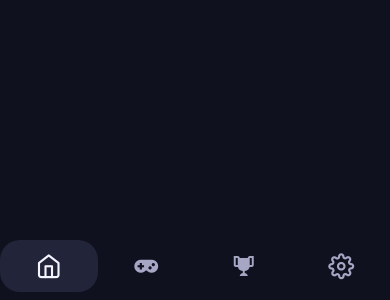
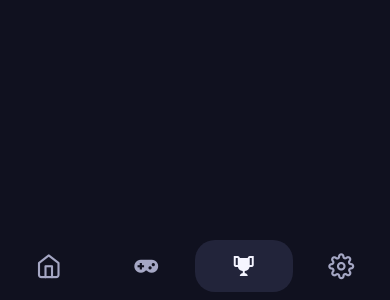
Before and after one commit to YanSilva22/GameBox, a React Native app: screen /ScoreScreen in a window 390 px wide. Shown: the part 544-844 px from the top of the page. Built offline with nearby package versions, Linux system fonts and the light colour scheme.

Commit message:
Updates Navigation component
- Enables buttons to navigate to screens registered in App.js.

```diff
--- a/src/components/NavigationBar.js
+++ b/src/components/NavigationBar.js
@@ -2,17 +2,25 @@ import { View, StyleSheet, Pressable } from 'react-native';
 import { Feather } from '@expo/vector-icons';
 import { theme } from '../constants/theme';
 import { MaterialCommunityIcons } from '@expo/vector-icons';
-import { useState } from 'react';
+import { useNavigation, useRoute } from '@react-navigation/native';
 
 const { colors, spacing, radius } = theme;
 
 
 export default function NavigationBar() {
-    const [activePage, setActivePage] = useState('Home');
+    const navigation = useNavigation();
+    const route = useRoute();
+
+    const activePage = {
+        HomeScreen: 'Home',
+        GameScreen: 'Game Modes',
+        ScoreScreen: 'Scoreboard',
+        SettingsScreen: 'Config',
+    }[route.name];
     return (
         <View style={styles.container}>
             <View style={styles.pages}>
-                <Pressable style={[styles.homeButton, activePage === 'Home' && styles.activeButton]} onPress={() => setActivePage('Home')}>
+                <Pressable style={[styles.homeButton, activePage === 'Home' && styles.activeButton]} onPress={() => navigation.navigate('HomeScreen')}>
                     <Feather
                         name="home"
                         size={26}
@@ -20,7 +28,7 @@ export default function NavigationBar() {
                     />
                 </Pressable>
 
-                <Pressable style={[styles.gameModesButton, activePage === 'Game Modes' && styles.activeButton]} onPress={() => setActivePage('Game Modes')}>
+                <Pressable style={[styles.gameModesButton, activePage === 'Game Modes' && styles.activeButton]} onPress={() => navigation.navigate('GameScreen')}>
                     <MaterialCommunityIcons
                         name="gamepad-variant"
                         size={26}
@@ -28,7 +36,7 @@ export default function NavigationBar() {
                     />
                 </Pressable>
 
-                <Pressable style={[styles.scoreboardButton, activePage === 'Scoreboard' && styles.activeButton]} onPress={() => setActivePage('Scoreboard')}>
+                <Pressable style={[styles.scoreboardButton, activePage === 'Scoreboard' && styles.activeButton]} onPress={() => navigation.navigate('ScoreScreen')}>
                     <MaterialCommunityIcons
                         name="trophy"
                         size={24}
@@ -36,7 +44,7 @@ export default function NavigationBar() {
                     />
                 </Pressable>
 
-                <Pressable style={[styles.configButton, activePage === 'Config' && styles.activeButton]} onPress={() => setActivePage('Config')}>
+                <Pressable style={[styles.configButton, activePage === 'Config' && styles.activeButton]} onPress={() => navigation.navigate('SettingsScreen')}>
                     <Feather
                         name="settings"
                         size={26}
```
